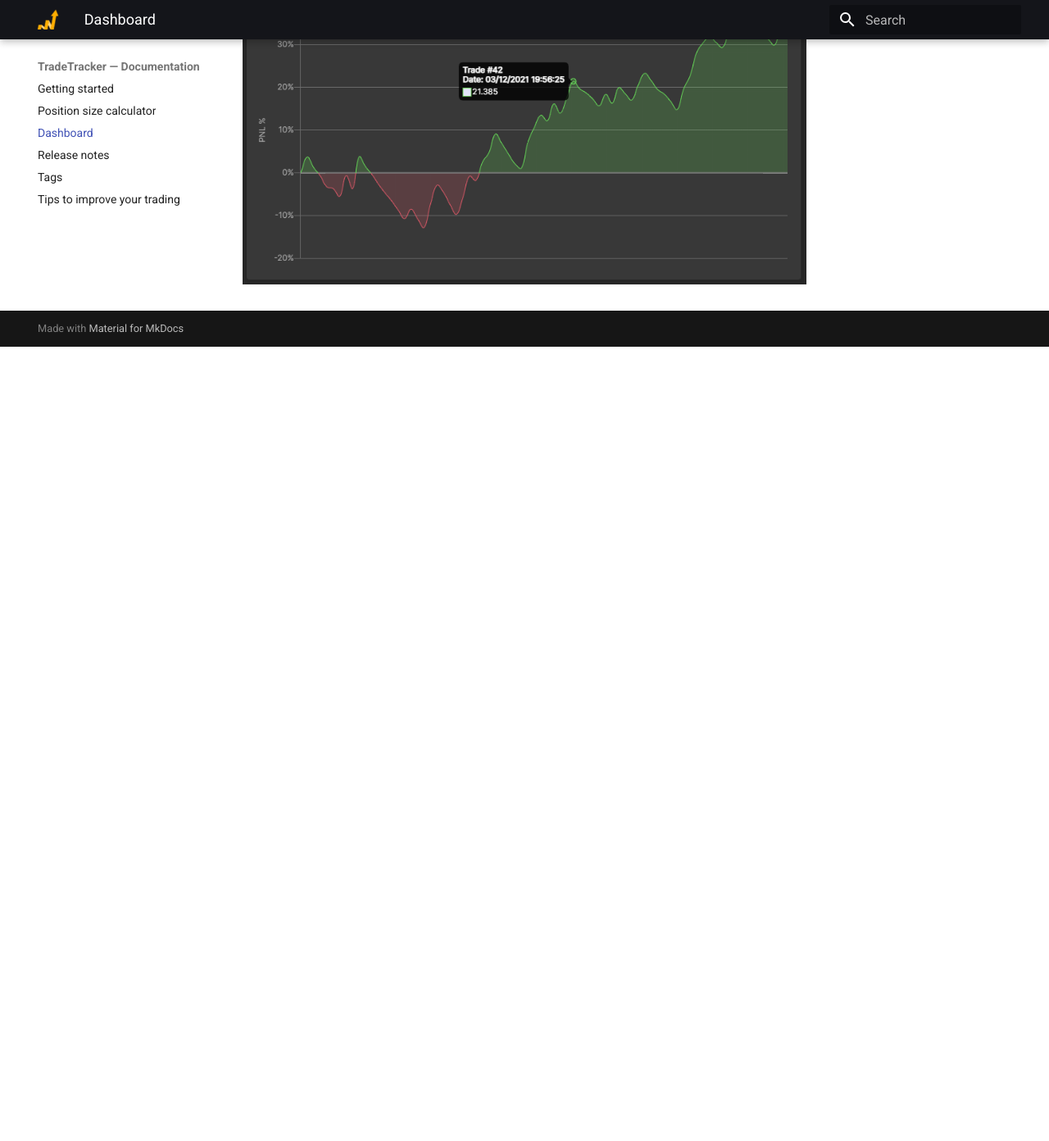
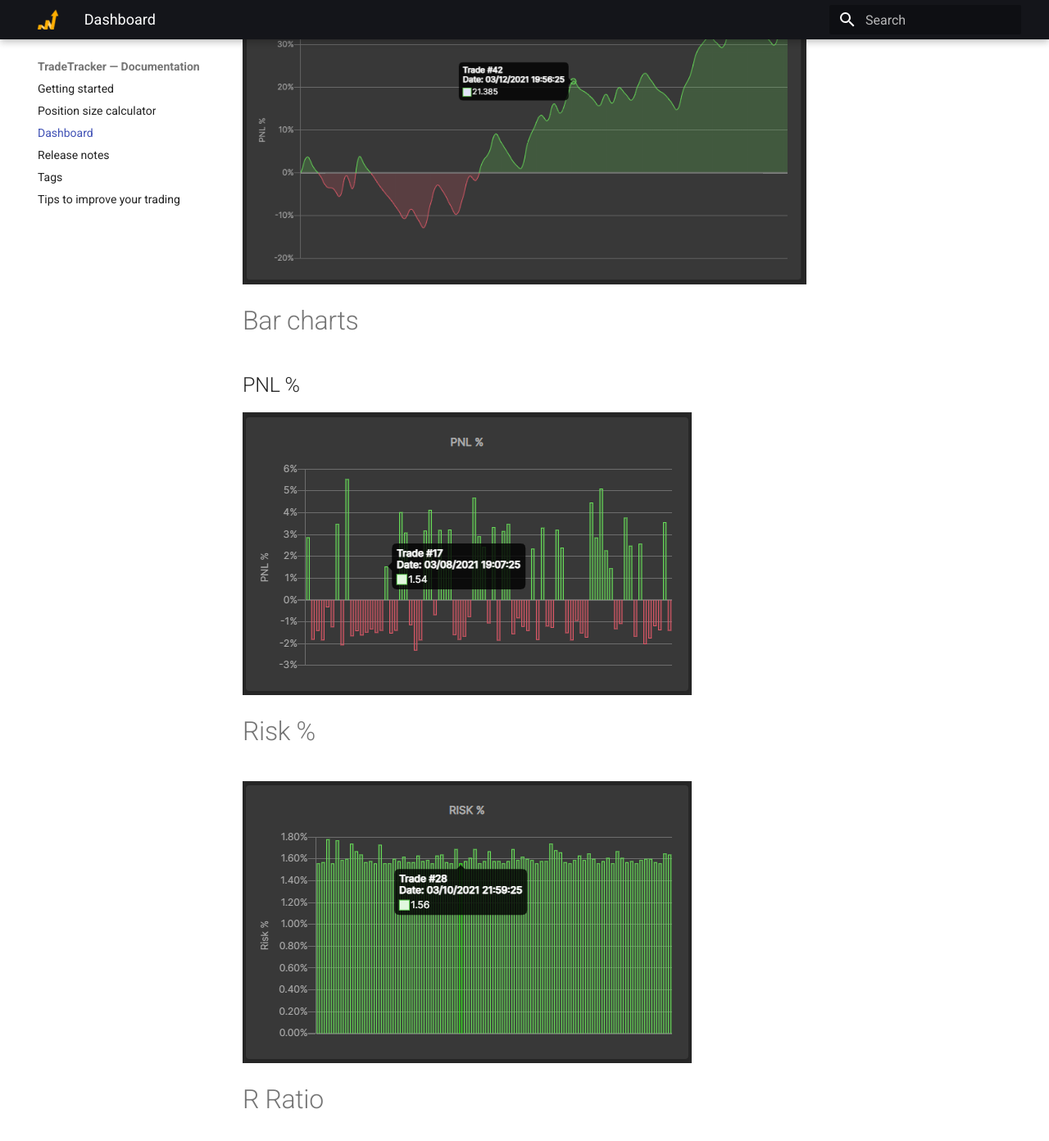
Before and after one commit to TradeTracker/docs, an MkDocs documentation site: the page built from docs/dashboard.md, in a window 1280 px wide and 1400 px high, scrolled down 1755 px. Shown: the top 1392 px of the window at 82% size. Built offline with MkDocs 1.6.1 and Material for MkDocs 9.7.7, drawn with Linux system fonts in a browser that asks for light colours; before the commit the page ends 2178 px from its top, so only the background shows below that.

Commit message:
Dashboard docs update

```diff
--- a/docs/dashboard.md
+++ b/docs/dashboard.md
@@ -19,3 +19,16 @@ Line chart includes all your trades PNL in percentage, adjusted to your total de
 ## Drawdown %
 Line chart that displays the amount of drawdown you have had in percentage.
 ![CumulativePNL](cumulativepnl.png)
+
+# Bar charts
+## PNL %
+
+![PNL%](pnlpercent.png)
+
+# Risk %
+
+![Risk%](riskpercent.png)
+
+# R Ratio
+
+![PNL%](rratio.png)
```
Also changed, not shown: docs/pnlpercent.png (added), docs/riskpercent.png (added), docs/rratio.png (added).
